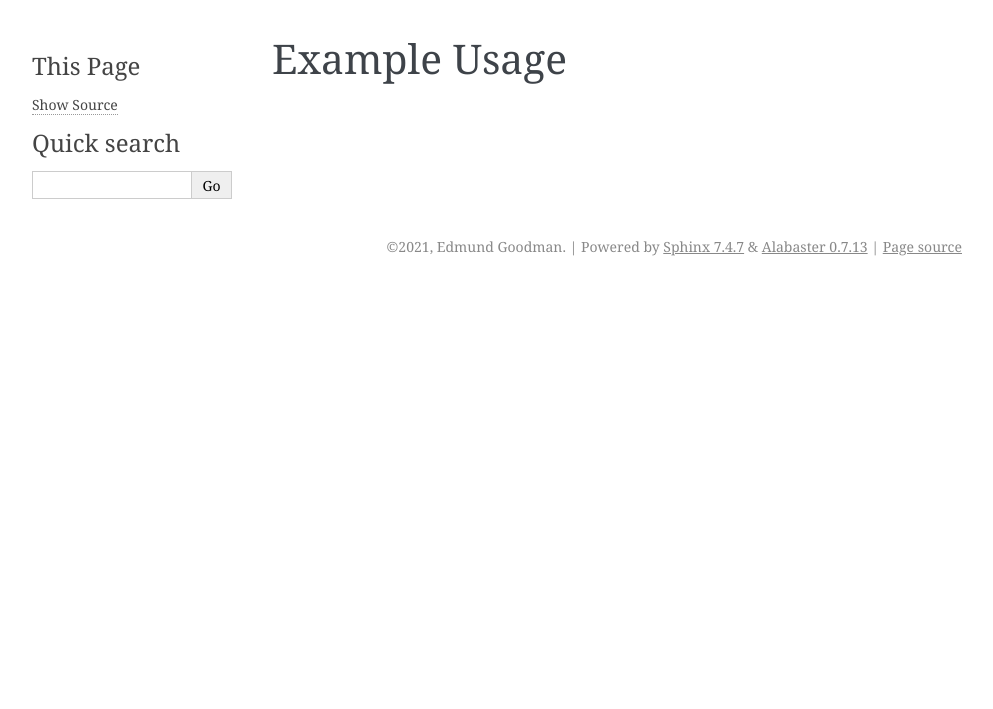
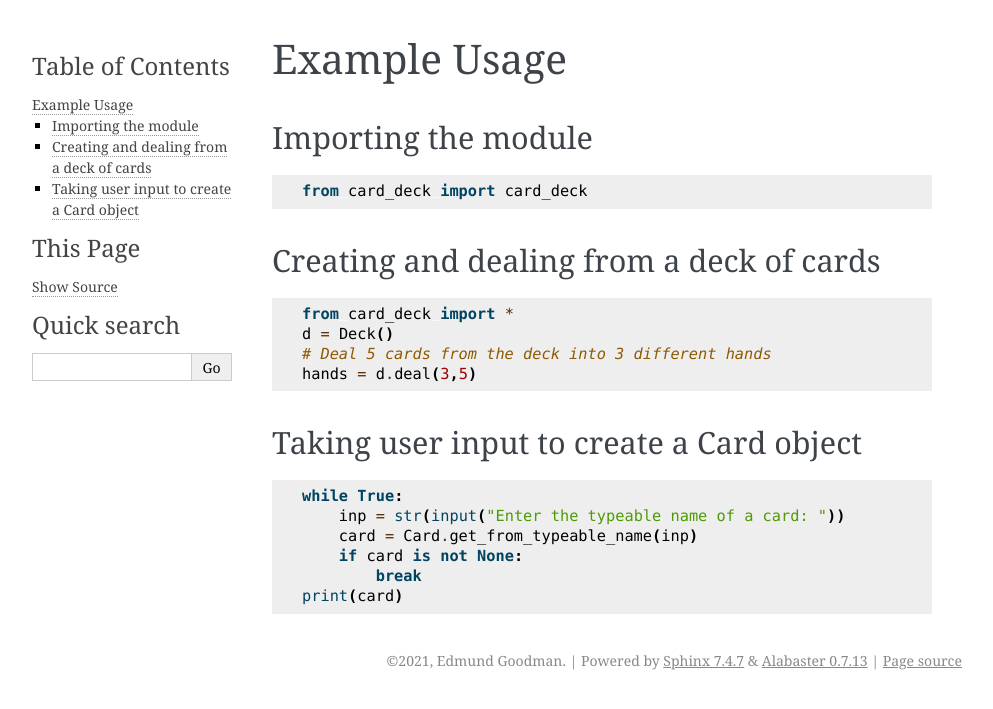
Before and after one commit to EdmundGoodman/card_deck, a Sphinx documentation site: the page built from source/usage.rst, in a window 1280 px wide. Shown: the top 709 px of the page, without its empty margins (148-1141 px from the left). Built offline with Sphinx 7.4.7, drawn with Linux system fonts in a browser that asks for light colours.

Commit message:
Finished up readthedocs

```diff
--- a/source/usage.rst
+++ b/source/usage.rst
@@ -1,2 +1,31 @@
 Example Usage
 =============
+
+Importing the module
+--------------------
+
+.. code-block:: python
+
+    from card_deck import card_deck
+
+Creating and dealing from a deck of cards
+-----------------------------------------
+
+.. code-block:: python
+
+    from card_deck import *
+    d = Deck()
+    # Deal 5 cards from the deck into 3 different hands
+    hands = d.deal(3,5)
+
+Taking user input to create a Card object
+-----------------------------------------
+
+.. code-block:: python
+
+    while True:
+        inp = str(input("Enter the typeable name of a card: "))
+        card = Card.get_from_typeable_name(inp)
+        if card is not None:
+            break
+    print(card)
```
Also changed, not shown: source/index.rst (+8 -4 lines).
